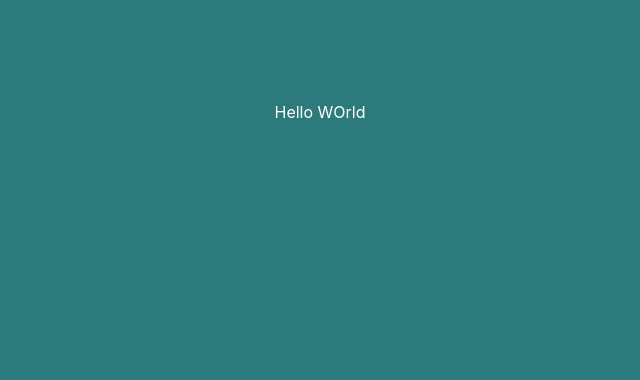
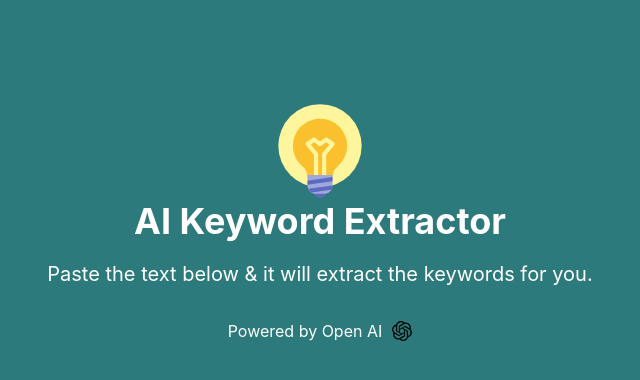
Before and after one commit to sagarmittal1/AI-keyword-extractor, a React (Vite) app: page / in a window 1280 px wide. Shown: the top 380 px of the page, without its empty margins (320-960 px from the left). Built offline with nearby package versions, Linux system fonts and the light colour scheme.

Commit message:
made header & footer component

```diff
--- a/src/App.jsx
+++ b/src/App.jsx
@@ -1,11 +1,13 @@
 import { Container, Box } from '@chakra-ui/react';
+import Footer from './components/Footer';
 import Header from './components/Header';
 
 const App = () => {
   return (
     <Box bg="teal.600" color="white" height="100vh" paddingTop={100}>
       <Container maxW="3xl" centerContent>
-        <h1>Hello WOrld</h1>
+        <Header />
+        <Footer />
       </Container>
     </Box>
   );
--- /dev/null
+++ b/src/components/Footer.jsx
@@ -0,0 +1,20 @@
+import { Text, Box, Flex } from '@chakra-ui/react';
+import { SiOpenai } from 'react-icons/si';
+
+const Footer = () => {
+  return (
+    <Box marginTop={30}>
+      <Flex justifyContent="center" alignItems="center">
+        <Text fontSize="md">Powered by Open AI</Text>
+        <SiOpenai
+          size={20}
+          title="OpenAI"
+          color="black"
+          style={{ marginLeft: '10px' }}
+        />
+      </Flex>
+    </Box>
+  );
+};
+
+export default Footer;
--- a/src/components/Header.jsx
+++ b/src/components/Header.jsx
@@ -1,7 +1,18 @@
-import { Heading, Text, Image } from '@chakra-ui/react';
+import { Heading, Image, Text, Icon } from '@chakra-ui/react';
+import { FcIdea } from 'react-icons/fc';
 
 const Header = () => {
-  return <></>;
+  return (
+    <>
+      <Icon as={FcIdea} boxSize={100} />
+      <Heading color="white" marginBottom="1rem">
+        AI Keyword Extractor
+      </Heading>
+      <Text fontSize={20}>
+        Paste the text below & it will extract the keywords for you.
+      </Text>
+    </>
+  );
 };
 
 export default Header;
```
